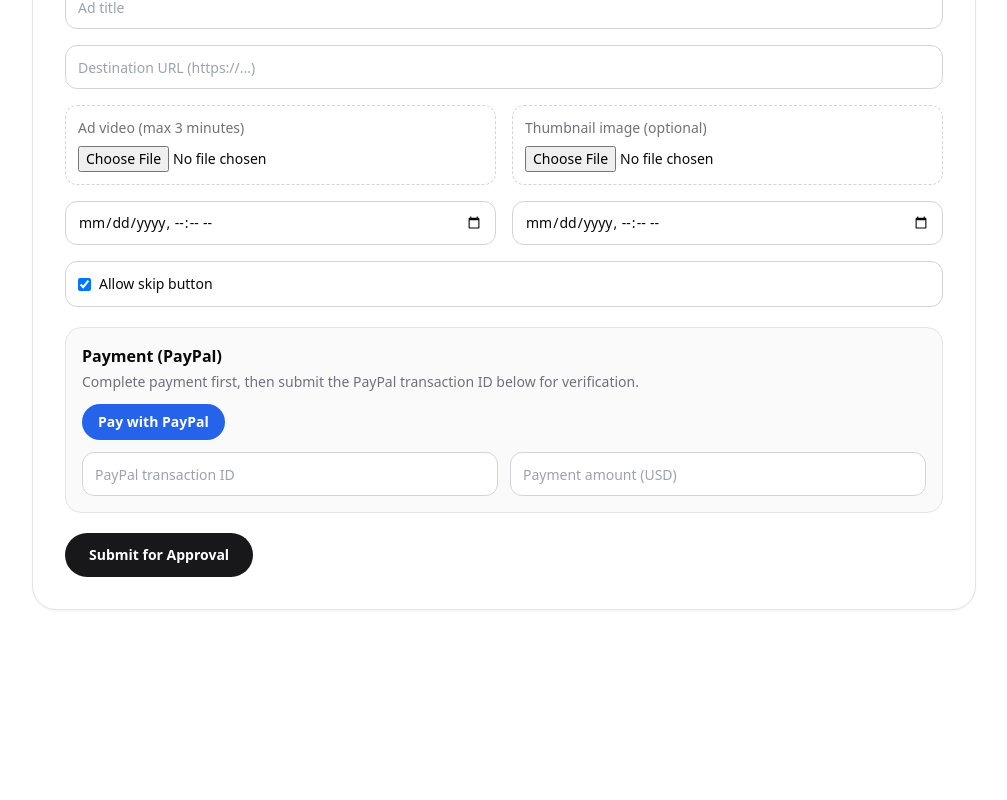
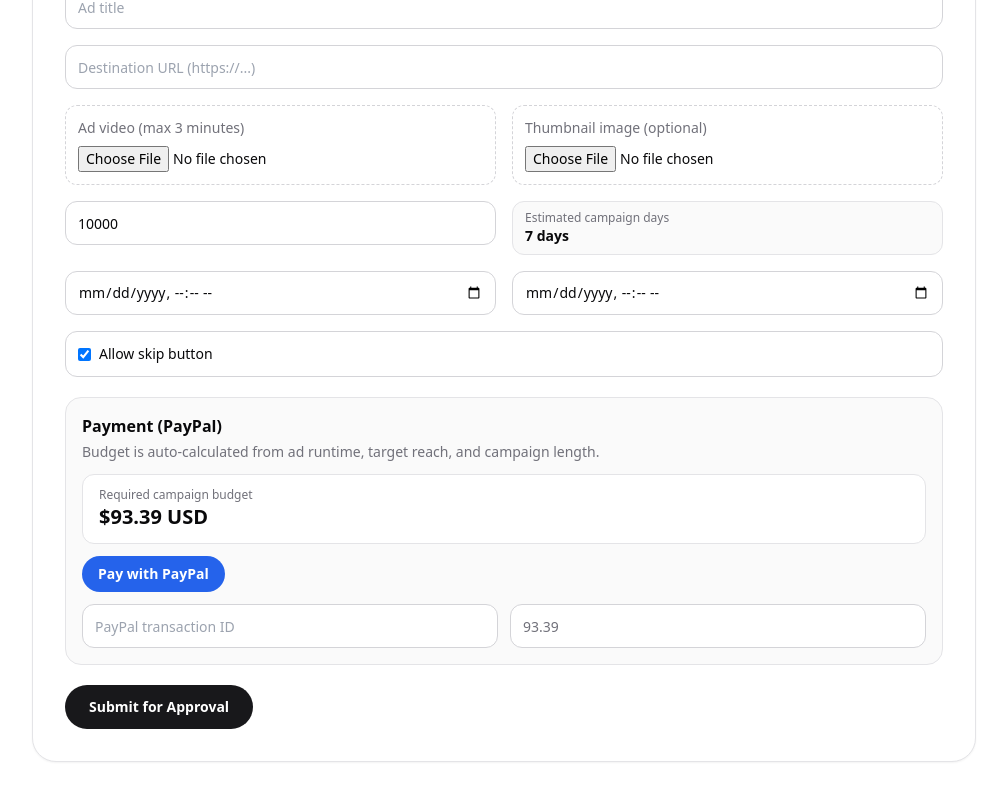
Before and after one commit to JamesBrittainCode/Viewtube2, a Next.js app: page /advertise in a window 1280 px wide. Shown: the part 829-1629 px from the top of the page, without its empty margins (264-1271 px from the left). Before the commit the page ends 1503 px from the top, so only its background shows below. Built offline with nearby package versions, Linux system fonts and the light colour scheme; no server answers.

Commit message:
Auto-calculate advertiser pricing by runtime reach and duration

```diff
--- a/app/api/admin/ad-submissions/route.ts
+++ b/app/api/admin/ad-submissions/route.ts
@@ -22,7 +22,7 @@ export async function GET() {
   const { data, error } = await supabase
     .from('ad_submissions')
     .select(
-      'id,first_name,last_name,position_title,company_name,contact_email,ad_title,click_url,video_url,thumbnail_url,runtime_seconds,skippable,starts_at,ends_at,paypal_transaction_id,payment_amount_usd,status,review_notes,reviewed_at,reviewed_by,converted_ad_id,created_at',
+      'id,first_name,last_name,position_title,company_name,contact_email,ad_title,click_url,video_url,thumbnail_url,runtime_seconds,target_reach,calculated_price_usd,skippable,starts_at,ends_at,paypal_transaction_id,payment_amount_usd,status,review_notes,reviewed_at,reviewed_by,converted_ad_id,created_at',
     )
     .order('created_at', { ascending: false })
     .limit(200);
@@ -57,7 +57,7 @@ export async function PATCH(request: Request) {
   const { data: submission, error: fetchError } = await supabase
     .from('ad_submissions')
     .select(
-      'id,ad_title,video_url,click_url,thumbnail_url,runtime_seconds,skippable,status,starts_at,ends_at',
+      'id,ad_title,video_url,click_url,thumbnail_url,runtime_seconds,target_reach,calculated_price_usd,skippable,status,starts_at,ends_at',
     )
     .eq('id', body.id)
     .single();
@@ -100,6 +100,8 @@ export async function PATCH(request: Request) {
       click_url: submission.click_url,
       thumbnail_url: submission.thumbnail_url,
       runtime_seconds: submission.runtime_seconds || 0,
+      target_reach: submission.target_reach || null,
+      calculated_price_usd: submission.calculated_price_usd || null,
       skippable: submission.skippable !== false,
       approved: true,
       starts_at: startsAt,
--- a/app/api/admin/ads/route.ts
+++ b/app/api/admin/ads/route.ts
@@ -22,7 +22,7 @@ export async function GET() {
   const { data, error } = await supabase
     .from('ads')
     .select(
-      'id,title,video_url,click_url,thumbnail_url,runtime_seconds,skippable,approved,starts_at,ends_at,is_active,source_submission_id,created_at',
+      'id,title,video_url,click_url,thumbnail_url,runtime_seconds,target_reach,calculated_price_usd,skippable,approved,starts_at,ends_at,is_active,source_submission_id,created_at',
     )
     .order('created_at', { ascending: false });
 
@@ -46,6 +46,8 @@ export async function POST(request: Request) {
     click_url?: string;
     thumbnail_url?: string;
     runtime_seconds?: number;
+    target_reach?: number;
+    calculated_price_usd?: number;
     skippable?: boolean;
     is_active?: boolean;
     approved?: boolean;
@@ -58,6 +60,8 @@ export async function POST(request: Request) {
   const clickUrl = String(body.click_url || '').trim();
   const thumbnailUrl = String(body.thumbnail_url || '').trim();
   const runtimeSeconds = Math.max(0, Number(body.runtime_seconds || 0));
+  const targetReach = body.target_reach ? Math.max(0, Number(body.target_reach || 0)) : null;
+  const calculatedPriceUsd = body.calculated_price_usd ? Math.max(0, Number(body.calculated_price_usd || 0)) : null;
   const skippable = body.skippable !== false;
   const isActive = body.is_active !== false;
   const approved = body.approved !== false;
@@ -82,6 +86,8 @@ export async function POST(request: Request) {
       click_url: clickUrl,
       thumbnail_url: thumbnailUrl || null,
       runtime_seconds: runtimeSeconds,
+      target_reach: targetReach,
+      calculated_price_usd: calculatedPriceUsd,
       skippable,
       approved,
       starts_at: startsAt,
@@ -90,7 +96,7 @@ export async function POST(request: Request) {
       created_by: user.id,
     })
     .select(
-      'id,title,video_url,click_url,thumbnail_url,runtime_seconds,skippable,approved,starts_at,ends_at,is_active,source_submission_id,created_at',
+      'id,title,video_url,click_url,thumbnail_url,runtime_seconds,target_reach,calculated_price_usd,skippable,approved,starts_at,ends_at,is_active,source_submission_id,created_at',
     )
     .single();
 
@@ -149,7 +155,7 @@ export async function PATCH(request: Request) {
     .update(patch)
     .eq('id', body.id)
     .select(
-      'id,title,video_url,click_url,thumbnail_url,runtime_seconds,skippable,approved,starts_at,ends_at,is_active,source_submission_id,created_at',
+      'id,title,video_url,click_url,thumbnail_url,runtime_seconds,target_reach,calculated_price_usd,skippable,approved,starts_at,ends_at,is_active,source_submission_id,created_at',
     )
     .single();
 
--- a/app/api/advertise/route.ts
+++ b/app/api/advertise/route.ts
@@ -1,4 +1,5 @@
 import { NextResponse } from 'next/server';
+import { calculateAdPricing } from '@/lib/ad-pricing';
 import { createClient } from '@/lib/supabase/server';
 
 function toIsoOrNull(value?: string | null) {
@@ -21,6 +22,7 @@ export async function POST(request: Request) {
     video_url?: string;
     thumbnail_url?: string | null;
     runtime_seconds?: number;
+    target_reach?: number;
     skippable?: boolean;
     starts_at?: string | null;
     ends_at?: string | null;
@@ -38,11 +40,11 @@ export async function POST(request: Request) {
   const videoUrl = String(body.video_url || '').trim();
   const thumbnailUrl = String(body.thumbnail_url || '').trim() || null;
   const runtimeSeconds = Math.max(0, Math.round(Number(body.runtime_seconds || 0)));
+  const targetReach = Math.max(0, Math.round(Number(body.target_reach || 0)));
   const skippable = body.skippable !== false;
   const startsAt = toIsoOrNull(body.starts_at);
   const endsAt = toIsoOrNull(body.ends_at);
   const paypalTransactionId = String(body.paypal_transaction_id || '').trim();
-  const paymentAmount = Number(body.payment_amount_usd || 0);
 
   if (
     !firstName ||
@@ -71,10 +73,20 @@ export async function POST(request: Request) {
   if (runtimeSeconds <= 0 || runtimeSeconds > 180) {
     return NextResponse.json({ error: 'Ad runtime must be between 1 and 180 seconds' }, { status: 400 });
   }
+  if (targetReach < 1000) {
+    return NextResponse.json({ error: 'Target reach must be at least 1,000 people' }, { status: 400 });
+  }
 
   if (startsAt && endsAt && new Date(endsAt).getTime() <= new Date(startsAt).getTime()) {
     return NextResponse.json({ error: 'End date must be after start date' }, { status: 400 });
   }
+
+  const pricing = calculateAdPricing({
+    runtimeSeconds,
+    targetReach,
+    startsAt,
+    endsAt,
+  });
 
   const { data, error } = await supabase
     .from('ad_submissions')
@@ -89,14 +101,16 @@ export async function POST(request: Request) {
       video_url: videoUrl,
       thumbnail_url: thumbnailUrl,
       runtime_seconds: runtimeSeconds,
+      target_reach: pricing.targetReach,
+      calculated_price_usd: pricing.estimatedPriceUsd,
       skippable,
       starts_at: startsAt,
       ends_at: endsAt,
       paypal_transaction_id: paypalTransactionId,
-      payment_amount_usd: Number.isFinite(paymentAmount) ? paymentAmount : null,
+      payment_amount_usd: pricing.estimatedPriceUsd,
       status: 'pending',
     })
-    .select('id,status,created_at')
+    .select('id,status,created_at,calculated_price_usd,target_reach')
     .single();
 
   if (error) return NextResponse.json({ error: error.message }, { status: 400 });
--- a/components/advertiser-intake-form.tsx
+++ b/components/advertiser-intake-form.tsx
@@ -1,6 +1,7 @@
 'use client';
 
 import { FormEvent, useState } from 'react';
+import { calculateAdPricing } from '@/lib/ad-pricing';
 import { AD_SUBMISSIONS_BUCKET } from '@/lib/constants';
 import { createClient } from '@/lib/supabase/client';
 import { uploadResumableToSupabase } from '@/lib/supabase/resumable-upload';
@@ -50,6 +51,9 @@ export function AdvertiserIntakeForm() {
   const [thumbnailFile, setThumbnailFile] = useState<File | null>(null);
   const [runtimeLabel, setRuntimeLabel] = useState<string | null>(null);
   const [runtimeSeconds, setRuntimeSeconds] = useState(0);
+  const [targetReach, setTargetReach] = useState(10000);
+  const [startsAt, setStartsAt] = useState('');
+  const [endsAt, setEndsAt] = useState('');
 
   async function onVideoChange(file: File | null) {
     setVideoFile(file);
@@ -85,6 +89,13 @@ export function AdvertiserIntakeForm() {
 
     const form = event.currentTarget;
     const formData = new FormData(form);
+
+    const pricing = calculateAdPricing({
+      runtimeSeconds: Math.max(1, runtimeSeconds || 1),
+      targetReach,
+      startsAt: startsAt || null,
+      endsAt: endsAt || null,
+    });
 
     try {
       if (!videoFile) throw new Error('Please upload your ad video.');
@@ -154,11 +165,12 @@ export function AdvertiserIntakeForm() {
         video_url: videoUrl,
         thumbnail_url: thumbnailUrl,
         runtime_seconds: runtimeSeconds,
+        target_reach: pricing.targetReach,
         skippable: formData.get('skippable') === 'on',
-        starts_at: String(formData.get('starts_at') || '').trim() || null,
-        ends_at: String(formData.get('ends_at') || '').trim() || null,
+        starts_at: startsAt || null,
+        ends_at: endsAt || null,
         paypal_transaction_id: String(formData.get('paypal_transaction_id') || '').trim(),
-        payment_amount_usd: Number(formData.get('payment_amount_usd') || 0),
+        payment_amount_usd: pricing.estimatedPriceUsd,
       };
 
       const res = await fetch('/api/advertise', {
@@ -177,6 +189,9 @@ export function AdvertiserIntakeForm() {
       setThumbnailFile(null);
       setRuntimeLabel(null);
       setRuntimeSeconds(0);
+      setTargetReach(10000);
+      setStartsAt('');
+      setEndsAt('');
     } catch (err) {
       setError((err as Error).message);
     } finally {
@@ -184,6 +199,13 @@ export function AdvertiserIntakeForm() {
       setProgress(0);
     }
   }
+
+  const pricing = calculateAdPricing({
+    runtimeSeconds: Math.max(1, runtimeSeconds || 1),
+    targetReach,
+    startsAt: startsAt || null,
+    endsAt: endsAt || null,
+  });
 
   return (
     <section className="rounded-3xl border border-zinc-200 bg-white p-6 shadow-sm dark:border-zinc-800 dark:bg-zinc-900 sm:p-8">
@@ -226,8 +248,34 @@ export function AdvertiserIntakeForm() {
               className="block w-full text-sm"
             />
           </label>
-          <input name="starts_at" type="datetime-local" className="h-11 rounded-xl border border-zinc-300 px-3 text-sm dark:border-zinc-700 dark:bg-zinc-950" />
-          <input name="ends_at" type="datetime-local" className="h-11 rounded-xl border border-zinc-300 px-3 text-sm dark:border-zinc-700 dark:bg-zinc-950" />
+          <input
+            name="target_reach"
+            type="number"
+            min="1000"
+            step="1000"
+            value={targetReach}
+            onChange={(event) => setTargetReach(Math.max(1000, Number(event.target.value) || 1000))}
+            placeholder="Target reach (people)"
+            className="h-11 rounded-xl border border-zinc-300 px-3 text-sm dark:border-zinc-700 dark:bg-zinc-950"
+          />
+          <div className="rounded-xl border border-zinc-200 bg-zinc-50 px-3 py-2 text-sm dark:border-zinc-800 dark:bg-zinc-950/60">
+            <p className="text-xs text-zinc-500">Estimated campaign days</p>
+            <p className="font-semibold">{pricing.campaignDays} days</p>
+          </div>
+          <input
+            name="starts_at"
+            type="datetime-local"
+            value={startsAt}
+            onChange={(event) => setStartsAt(event.target.value)}
+            className="h-11 rounded-xl border border-zinc-300 px-3 text-sm dark:border-zinc-700 dark:bg-zinc-950"
+          />
+          <input
+            name="ends_at"
+            type="datetime-local"
+            value={endsAt}
+            onChange={(event) => setEndsAt(event.target.value)}
+            className="h-11 rounded-xl border border-zinc-300 px-3 text-sm dark:border-zinc-700 dark:bg-zinc-950"
+          />
           <label className="flex items-center gap-2 rounded-xl border border-zinc-300 px-3 py-3 text-sm dark:border-zinc-700 sm:col-span-2">
             <input name="skippable" type="checkbox" defaultChecked />
             Allow skip button
@@ -237,8 +285,12 @@ export function AdvertiserIntakeForm() {
         <div className="rounded-2xl border border-zinc-200 bg-zinc-50 p-4 dark:border-zinc-800 dark:bg-zinc-950/40">
           <h3 className="text-base font-semibold">Payment (PayPal)</h3>
           <p className="mt-1 text-sm text-zinc-500">
-            Complete payment first, then submit the PayPal transaction ID below for verification.
+            Budget is auto-calculated from ad runtime, target reach, and campaign length.
           </p>
+          <div className="mt-3 rounded-xl border border-zinc-200 bg-white px-4 py-3 dark:border-zinc-700 dark:bg-zinc-900">
+            <p className="text-xs text-zinc-500">Required campaign budget</p>
+            <p className="text-xl font-bold">${pricing.estimatedPriceUsd.toFixed(2)} USD</p>
+          </div>
           {paypalCheckoutUrl ? (
             <a
               href={paypalCheckoutUrl}
@@ -256,7 +308,15 @@ export function AdvertiserIntakeForm() {
 
           <div className="mt-3 grid gap-3 sm:grid-cols-2">
             <input name="paypal_transaction_id" placeholder="PayPal transaction ID" required className="h-11 rounded-xl border border-zinc-300 px-3 text-sm dark:border-zinc-700 dark:bg-zinc-900" />
-            <input name="payment_amount_usd" type="number" step="0.01" min="0" placeholder="Payment amount (USD)" className="h-11 rounded-xl border border-zinc-300 px-3 text-sm dark:border-zinc-700 dark:bg-zinc-900" />
+            <input
+              name="payment_amount_usd"
+              type="number"
+              step="0.01"
+              min="0"
+              value={pricing.estimatedPriceUsd}
+              readOnly
+              className="h-11 rounded-xl border border-zinc-300 px-3 text-sm text-zinc-500 dark:border-zinc-700 dark:bg-zinc-900"
+            />
           </div>
         </div>
 
--- /dev/null
+++ b/lib/ad-pricing.ts
@@ -0,0 +1,51 @@
+export type AdPricingInput = {
+  runtimeSeconds: number;
+  targetReach: number;
+  startsAt?: string | null;
+  endsAt?: string | null;
+};
+
+export type AdPricingResult = {
+  runtimeSeconds: number;
+  targetReach: number;
+  campaignDays: number;
+  estimatedPriceUsd: number;
+};
+
+const DAY_MS = 24 * 60 * 60 * 1000;
+
+function round2(value: number) {
+  return Math.round(value * 100) / 100;
+}
+
+function clamp(value: number, min: number, max: number) {
+  return Math.min(max, Math.max(min, value));
+}
+
+export function getCampaignDays(startsAt?: string | null, endsAt?: string | null) {
+  if (!startsAt || !endsAt) return 7;
+  const startMs = new Date(startsAt).getTime();
+  const endMs = new Date(endsAt).getTime();
+  if (!Number.isFinite(startMs) || !Number.isFinite(endMs) || endMs <= startMs) return 7;
+  return Math.max(1, Math.ceil((endMs - startMs) / DAY_MS));
+}
+
+export function calculateAdPricing(input: AdPricingInput): AdPricingResult {
+  const runtimeSeconds = clamp(Math.round(input.runtimeSeconds || 0), 1, 180);
+  const targetReach = clamp(Math.round(input.targetReach || 0), 1000, 50000000);
+  const campaignDays = getCampaignDays(input.startsAt, input.endsAt);
+
+  const baseCpm = 8;
+  const runtimeMultiplier = clamp(0.85 + (runtimeSeconds / 60) * 0.5, 0.85, 2.3);
+  const durationMultiplier = 1 + Math.log2(campaignDays + 1) * 0.12;
+  const reachUnits = targetReach / 1000;
+  const raw = reachUnits * baseCpm * runtimeMultiplier * durationMultiplier;
+  const estimatedPriceUsd = round2(Math.max(25, raw));
+
+  return {
+    runtimeSeconds,
+    targetReach,
+    campaignDays,
+    estimatedPriceUsd,
+  };
+}
```
Also changed, not shown: components/admin-profile-manager.tsx (+12 -0 lines), 2 other files (tests, documents, lock files or other folders).
